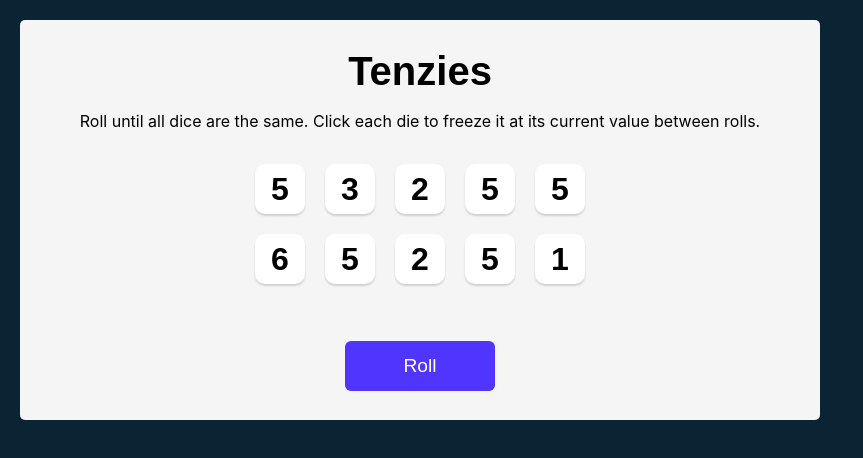
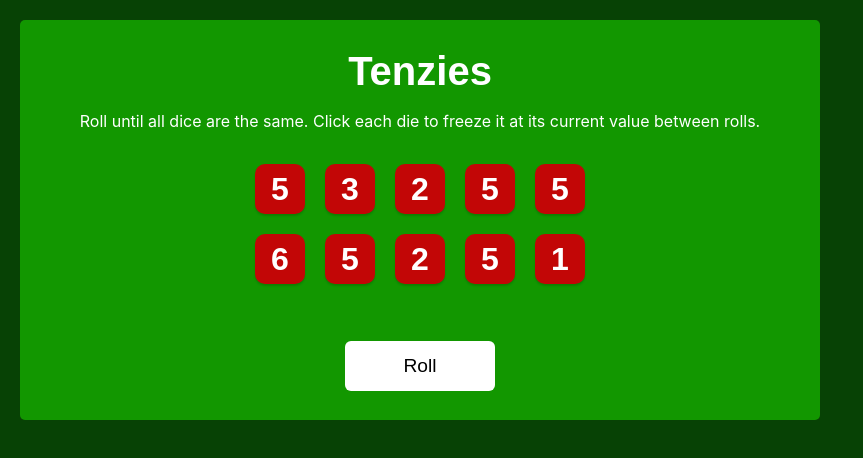
Before and after one commit to swright3/scrimba, a React (Create React App) app in the folder projects/tenzies/: page / in a window 1280 px wide. Shown: the top 458 px of the page, without its empty margins (0-863 px from the left). Built offline with nearby package versions, Linux system fonts and the light colour scheme.

Commit message:
Updated colours

```diff
--- a/projects/tenzies/src/Die.js
+++ b/projects/tenzies/src/Die.js
@@ -2,7 +2,8 @@ import React from "react"
 
 export default function Die(props) {
     const styles = {
-        backgroundColor: props.isHeld ? "#59E391" : "white"
+        backgroundColor: props.isHeld ? "white" : "#c20606",
+        color: props.isHeld ? "#c20606" : "white"
     }
     return (
         <div
--- a/projects/tenzies/src/index.css
+++ b/projects/tenzies/src/index.css
@@ -4,13 +4,13 @@
 
 body {
   margin: 0;
-  background-color: #0B2434;
+  background-color: #074205;
   padding: 20px;
   font-family: 'Karla', sans-serif;
 }
 
 main {
-  background-color: #F5F5F5;
+  background-color: #129700;
   height: 400px;
   max-width: 800px;
   border-radius: 5px;
@@ -19,6 +19,7 @@ main {
   flex-direction: column;
   justify-content: space-around;
   align-items: center;
+  color: white;
 }
 
 .title {
@@ -43,6 +44,7 @@ main {
 .die-face {
   height: 50px;
   width: 50px;
+  background-color: rgb(194, 6, 6);
   box-shadow: 0px 2px 2px rgba(0, 0, 0, 0.15);
   border-radius: 10px;
   display: flex;
@@ -60,8 +62,7 @@ main {
   width: 150px;
   border: none;
   border-radius: 6px;
-  background-color: #5035FF;
-  color: white;
+  background-color: white;
   font-size: 1.2rem;
   font-family: 'Karla', sans-serif;
   cursor: pointer;
```
